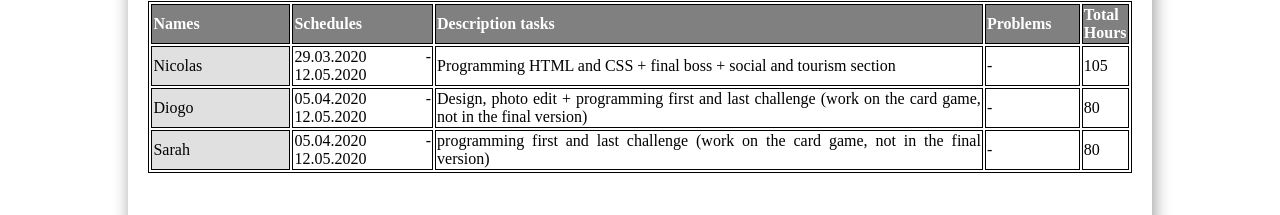
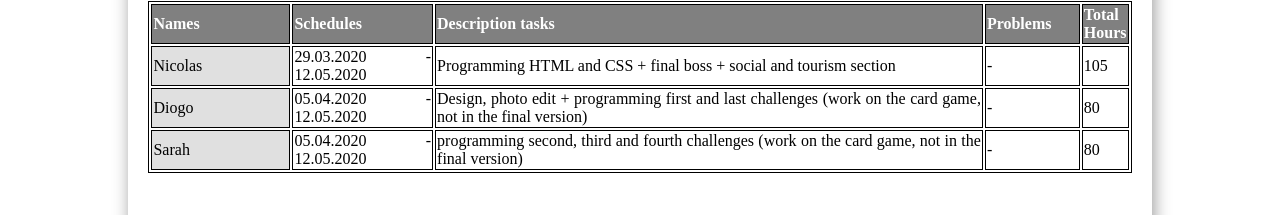
Before and after one commit to Leocario666/Catch-your-bachelor, a plain HTML site: page html/logbook_start.html in a window 1280 px wide. Shown: the part 308-523 px from the top of the page. Drawn offline with Linux system fonts and the light colour scheme.

Commit message:
Update logbook_start.html

```diff
--- a/html/logbook_start.html
+++ b/html/logbook_start.html
@@ -55,14 +55,14 @@
                 <tr>
                     <td>Diogo</td>
                     <td>05.04.2020 - 12.05.2020</td>
-                    <td>Design, photo edit + programming first and last challenge (work on the card game, not in the final version)</td>
+                    <td>Design, photo edit + programming first and last challenges (work on the card game, not in the final version)</td>
                     <td>-</td>
                     <td>80</td>
                 </tr>
                 <tr>
                     <td>Sarah</td>
                     <td>05.04.2020 - 12.05.2020</td>
-                    <td>programming first and last challenge (work on the card game, not in the final version)</td>
+                    <td>programming second, third and fourth challenges (work on the card game, not in the final version)</td>
                     <td>-</td>
                     <td>80</td>
                 </tr>
```
